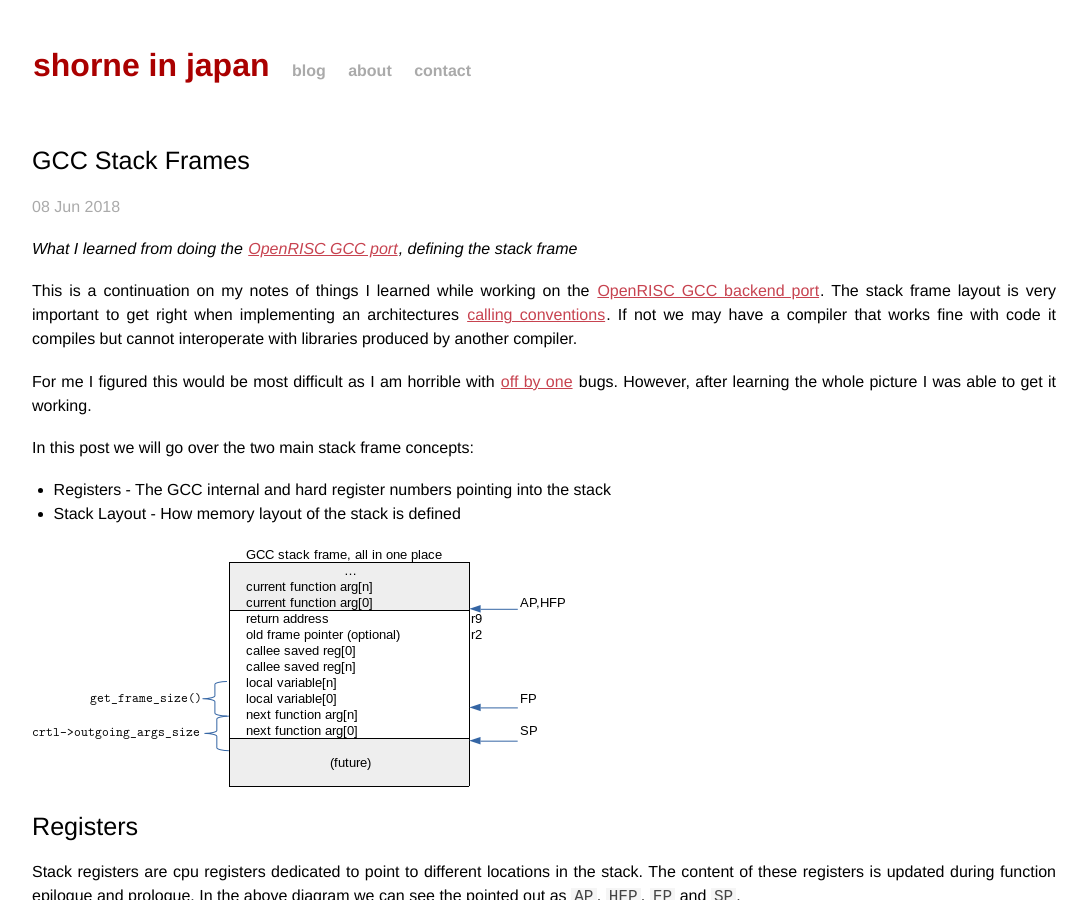
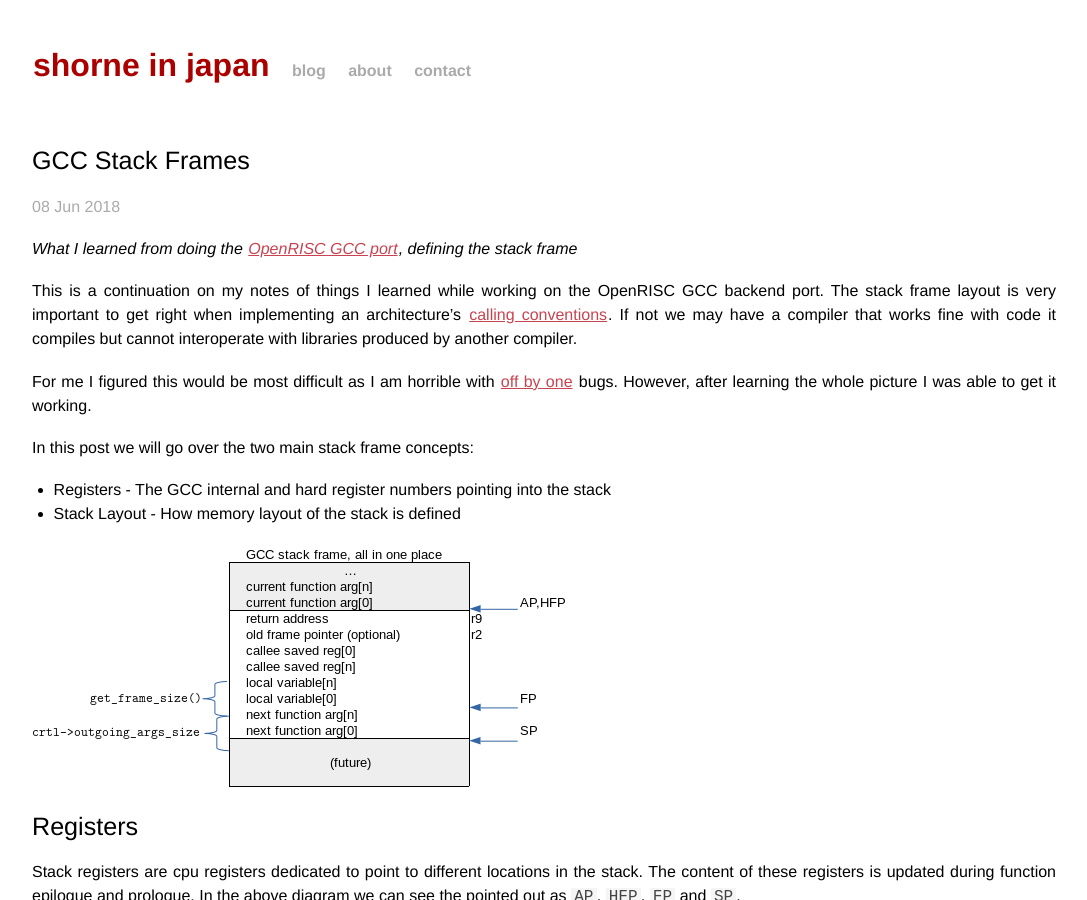
Before and after one commit to stffrdhrn/stffrdhrn.github.io, a Jekyll site: the page built from _posts/2018-06-08-gcc_stack_frames.md, in a window 1280 px wide and 900 px high. Shown: the whole window, without its empty margins (96-1183 px from the left). Built offline with Jekyll 4.4.1, drawn with Linux system fonts in a browser that asks for light colours; comment, search, counter and statistics services are not loaded.

Commit message:
remove duplicate links

```diff
--- a/_posts/2018-06-08-gcc_stack_frames.md
+++ b/_posts/2018-06-08-gcc_stack_frames.md
@@ -8,10 +8,9 @@ categories: [ software, embedded, openrisc ]
 *What I learned from doing the [OpenRISC GCC port]({% post_url 2018-02-03-openrisc_gcc_rewrite %}), defining the stack frame*
 
 This is a continuation on my notes of things I learned while working on the
-[OpenRISC GCC backend port](/software/embedded/openrisc/2018/02/03/openrisc_gcc_rewrite.html).  The
-stack frame layout is very important to get right when implementing an
-architectures [calling conventions](https://en.wikipedia.org/wiki/Calling_convention). If not
-we may have a compiler that works fine with code it compiles but cannot
+OpenRISC GCC backend port.  The stack frame layout is very important to get
+right when implementing an architecture's [calling conventions](https://en.wikipedia.org/wiki/Calling_convention).
+If not we may have a compiler that works fine with code it compiles but cannot
 interoperate with libraries produced by another compiler.
 
 For me I figured this would be most difficult as I am horrible with [off by
```
